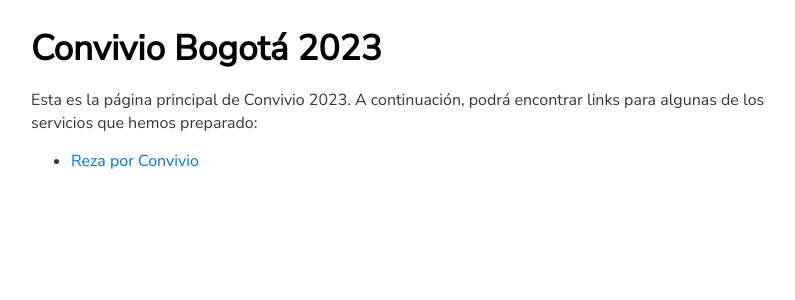
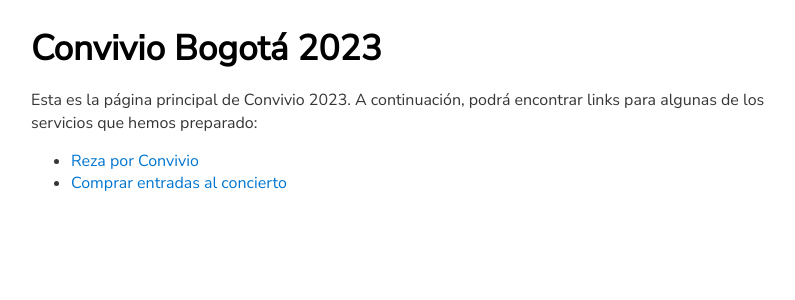
Before and after one commit to mvc-bogota/convivio, a SvelteKit app: page / in a window 1280 px wide. Shown: the top 300 px of the page, without its empty margins (219-1014 px from the left). Built offline with nearby package versions, Linux system fonts and the light colour scheme.

Commit message:
:hammer: Added link to "/concert-tickets" subpage

```diff
--- a/src/routes/+page.svelte
+++ b/src/routes/+page.svelte
@@ -5,4 +5,5 @@
 </p>
 <ul>
     <li><a href="/prayers">Reza por Convivio</a></li>
+    <li><a href="/concert-tickets">Comprar entradas al concierto</a></li>
 </ul>
```
